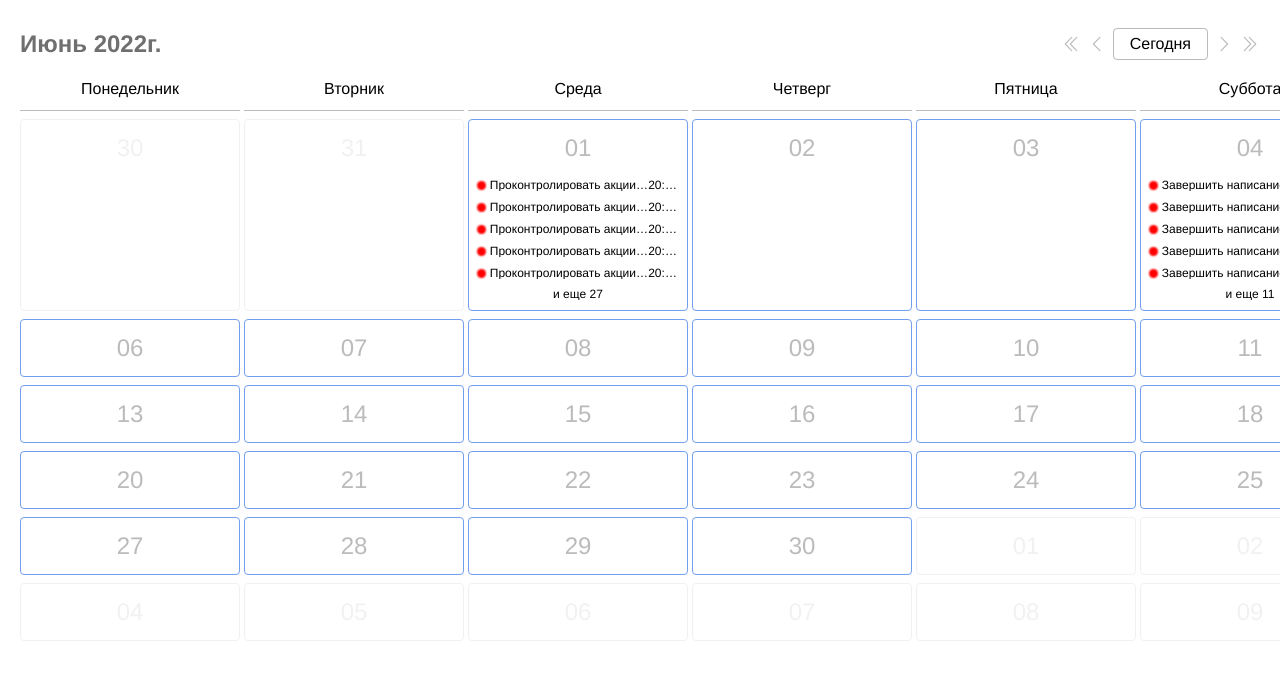
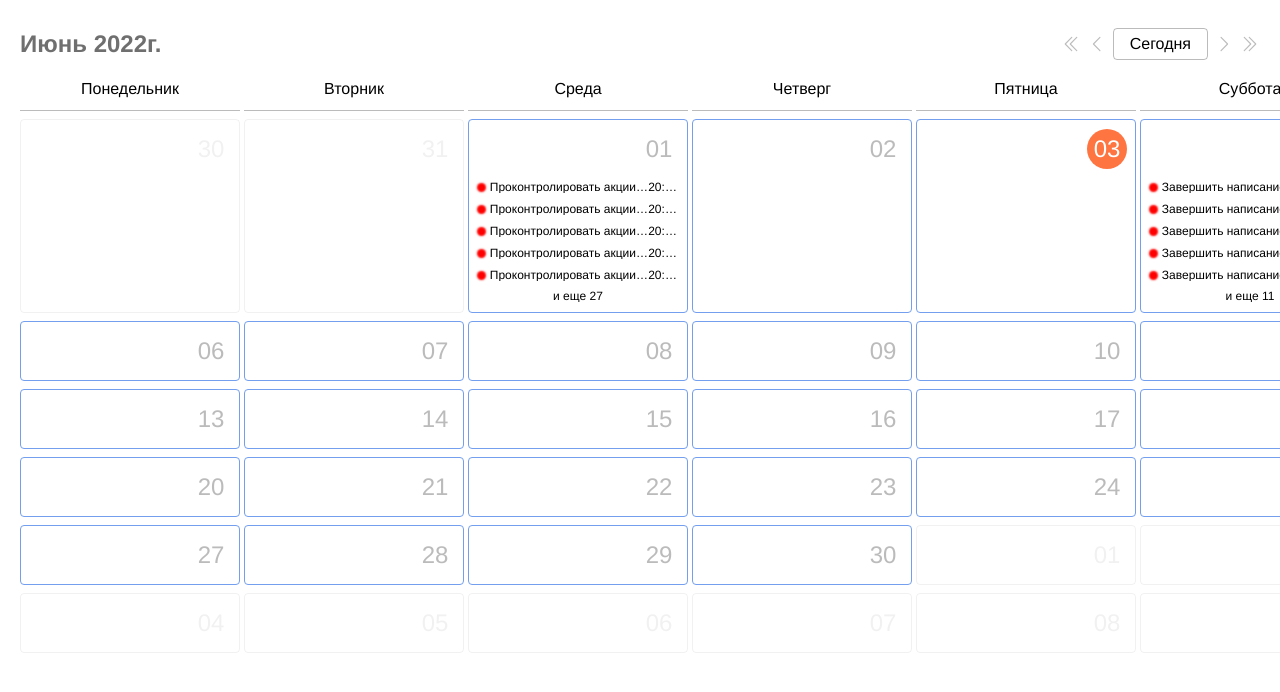
Before and after one commit to Mistrade/task-manager, a React (Create React App) app: page / in a window 1280 px wide. Shown: the top 692 px of the page. Built offline with nearby package versions, Linux system fonts and the light colour scheme.

Commit message:
Добавлена подсветка текущего дня

```diff
--- a/src/components/Calendars/cell.tsx
+++ b/src/components/Calendars/cell.tsx
@@ -23,6 +23,7 @@ interface CellComponentProps {
   disabled?: boolean,
   isCurrent?: boolean,
   isHover?: boolean
+  isToday?: boolean
 }
 
 const CalendarDateContainer = styled( 'div' )`
@@ -40,14 +41,15 @@ const CalendarDateContainer = styled( 'div' )`
 const CalendarDate = styled( 'span' )<CellComponentProps>`
   & {
     display: flex;
-    flex: 1 0 50%;
     justify-content: center;
     align-items: center;
     font-size: 24px;
     border-radius: 50%;
-    width: 24px;
-    height: 24px;
-    color: ${props => props.disabled ? disabledColor : defaultColor};
+    width: 40px;
+    height: 40px;
+    margin-right: 4px;
+    background-color: ${props => props.isToday ? 'rgba(255,117,66, 1)' : ''};
+    color: ${props => props.disabled ? disabledColor : props.isToday ? '#fff' : defaultColor};
     transition: all .3s ease-in;
   }
 
@@ -75,7 +77,7 @@ const CellContainer = styled( 'div' )<CellComponentProps>`
     border-radius: 4px;
     box-shadow: none;
     border: 1px solid ${defaultColor};
-    transition: all .3s ease-in;
+    //transition: all .3s ease-in;
     opacity: .2;
   }
 
@@ -122,9 +124,6 @@ const addTaskAnimation = keyframes( {
 
 const AddTask = styled( 'div' )`
   & {
-    position: absolute;
-    top: 0;
-    left: 0;
     font-size: 32px;
     display: flex;
     line-height: 1;
@@ -221,20 +220,28 @@ export const CalendarCell: FC<CalendarCellProps> = ( {
       disabled={value.meta.isDisabled}
       isCurrent={value.meta.isCurrent}
     >
-      <CalendarDateContainer
+      <FlexBlock
+        position={'relative'}
+        width={'100%'}
+        height={50}
+        justify={'flex-end'}
+        wrap={'nowrap'}
+        align={'center'}
         onMouseEnter={() => value.meta.isCurrent && !value.meta.isDisabled && setIsHover( true )}
         onMouseLeave={() => setIsHover( false )}
       >
-        {isHover && (
+        {isHover ? (
           <AddTask onClick={() => onAddTask && onAddTask( value )}>&#x0002B;</AddTask>
+        ) : (
+          <CalendarDate
+            isToday={value.meta.isToday}
+            disabled={value.meta.isDisabled}
+            isCurrent={value.meta.isCurrent}
+          >
+            {addNull( dayjs( value.value ).date() )}
+          </CalendarDate>
         )}
-        <CalendarDate
-          disabled={value.meta.isDisabled}
-          isCurrent={value.meta.isCurrent}
-        >
-          {!isHover && addNull( dayjs( value.value ).date() )}
-        </CalendarDate>
-      </CalendarDateContainer>
+      </FlexBlock>
       <TaskTileList
         tasks={tasks}
         date={value}
```
